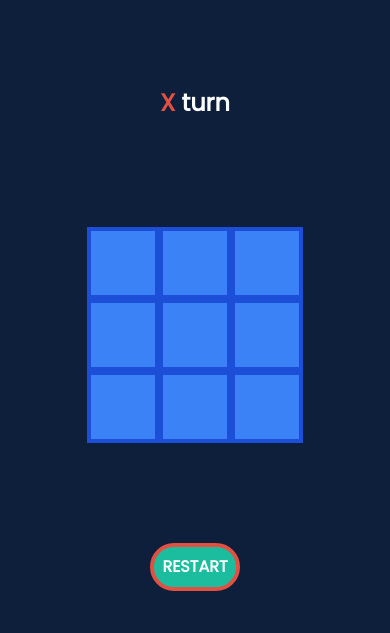
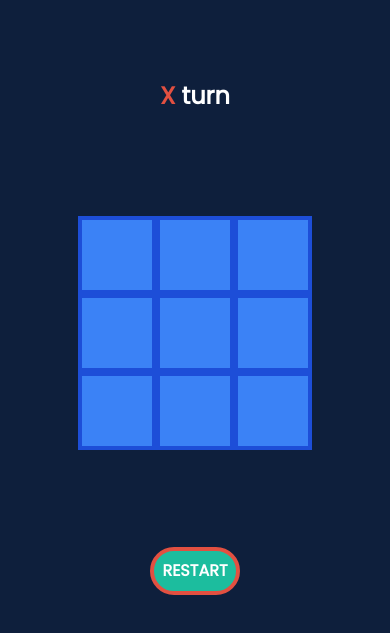
Before and after one commit to shairatorio/tic-tac-toe, a website: page dist/index.html in a window 390 px wide. Shown: the part 153-786 px from the top of the page. Drawn offline with Linux system fonts and the light colour scheme.

Commit message:
Add responsiveness

```diff
--- a/src/input.css
+++ b/src/input.css
@@ -11,12 +11,15 @@
 }
 
 @layer utilities {
-    * {
-        /* border: 1px solid yellow; */
-    }
-
     .title {
         letter-spacing: 1rem;
         text-shadow: -0.1em 0px 0px #e25041;
     }
+
+    .index {
+        width: 20vw;
+        height: 20vw;
+        max-width: 100px;
+        max-height: 100px;
+    }
 }
```
Also changed, not shown: dist/index.html, dist/output.css.
